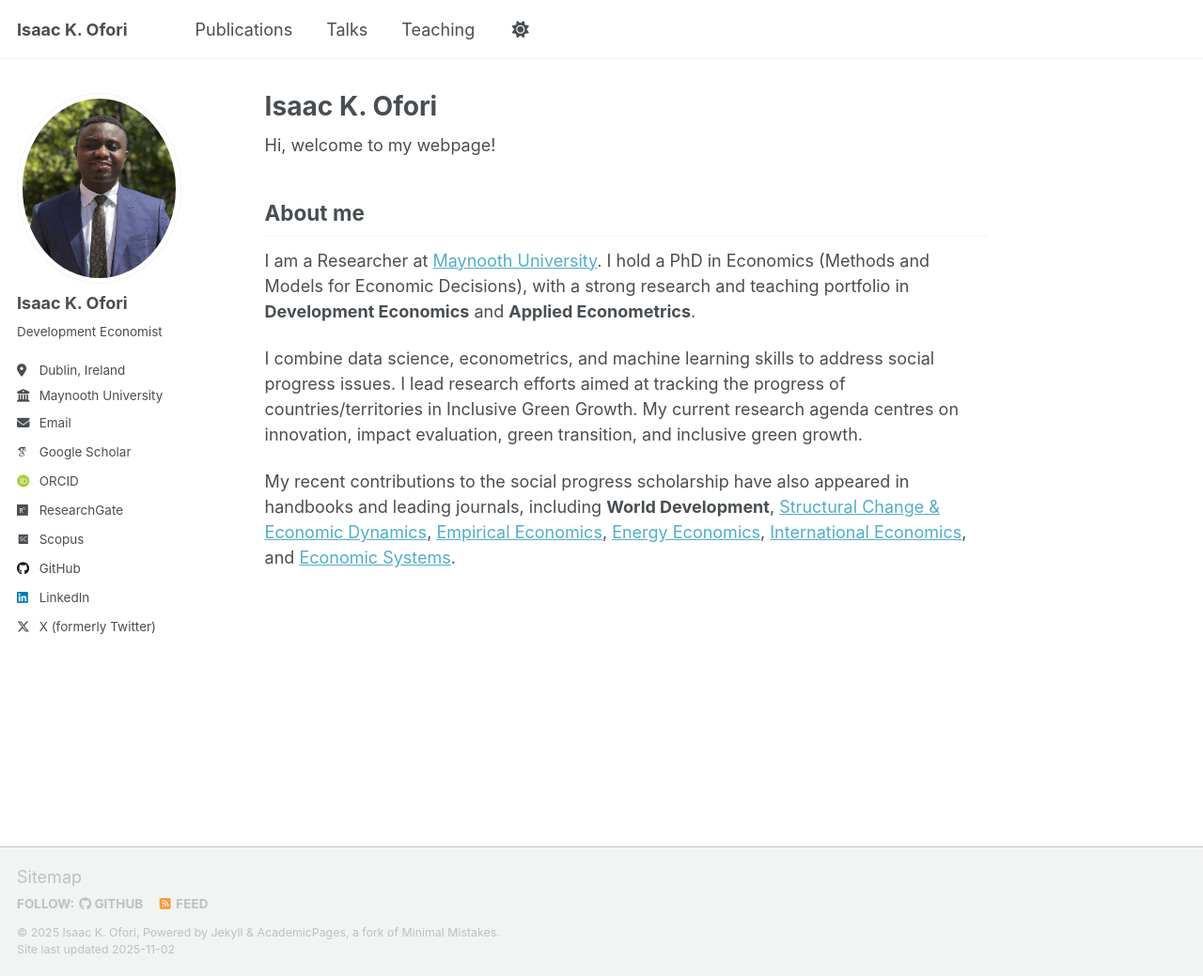
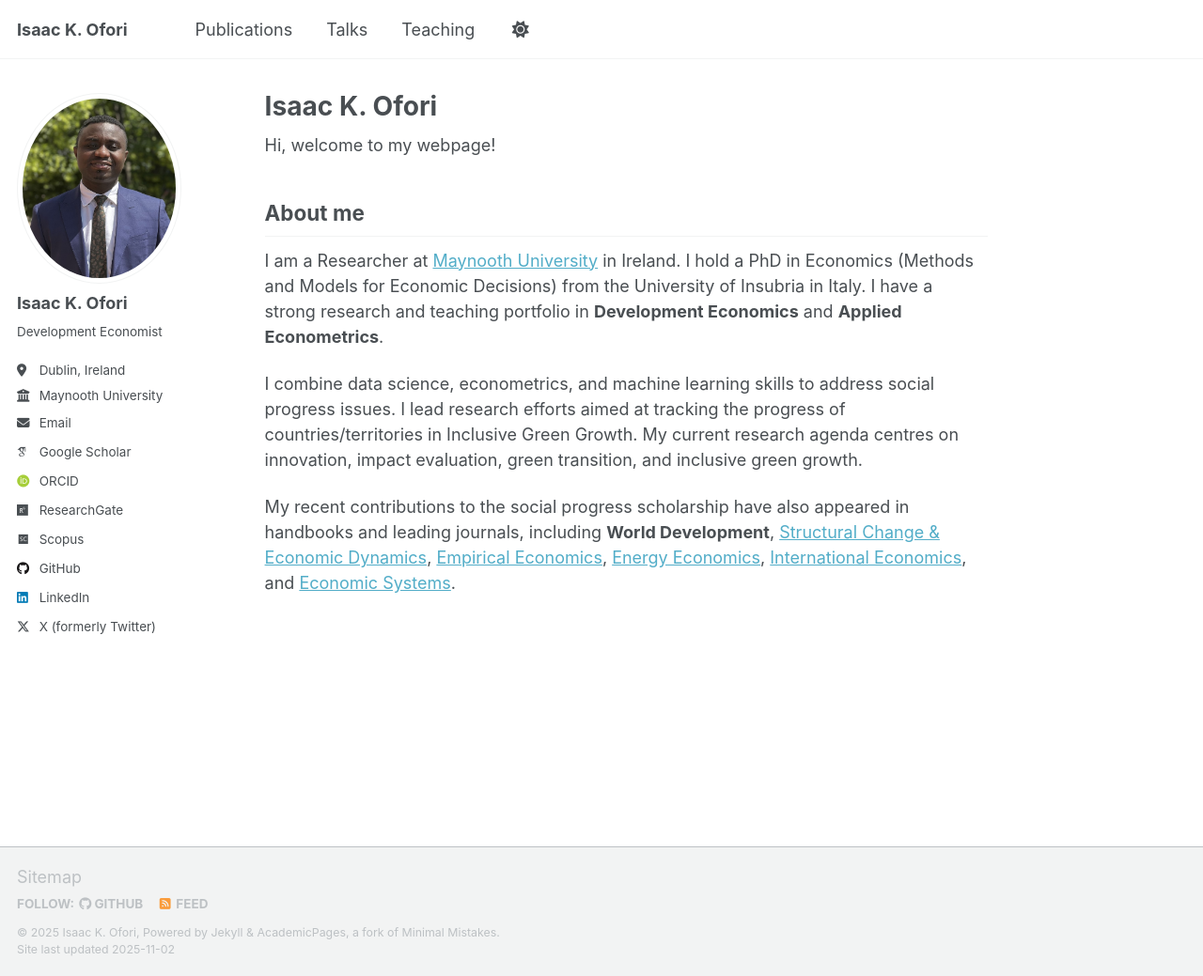
Before and after one commit to ikofori/ikofori.github.io, a Jekyll site: the page built from _pages/about.md, in a window 1280 px wide and 1039 px high. Shown: the whole window at 94% size. Built offline with Jekyll 4.4.1, drawn with Linux system fonts in a browser that asks for light colours; some web fonts are replaced; a script that is not in the unit is left out.

Commit message:
Update about.md

```diff
--- a/_pages/about.md
+++ b/_pages/about.md
@@ -12,7 +12,7 @@ Hi, welcome to my webpage!
 
 ## About me
 
-I am a Researcher at [Maynooth University](https://www.maynoothuniversity.ie/). I hold a PhD in Economics (Methods and Models for Economic Decisions), with a strong research and teaching portfolio in **Development Economics** and **Applied Econometrics**.
+I am a Researcher at [Maynooth University](https://www.maynoothuniversity.ie/) in Ireland. I hold a PhD in Economics (Methods and Models for Economic Decisions) from the University of Insubria in Italy. I have a strong research and teaching portfolio in **Development Economics** and **Applied Econometrics**.
 
 I combine data science, econometrics, and machine learning skills to address social progress issues. I lead research efforts aimed at tracking the progress of countries/territories in Inclusive Green Growth. My current research agenda centres on innovation, impact evaluation, green transition, and inclusive green growth.
 
```
